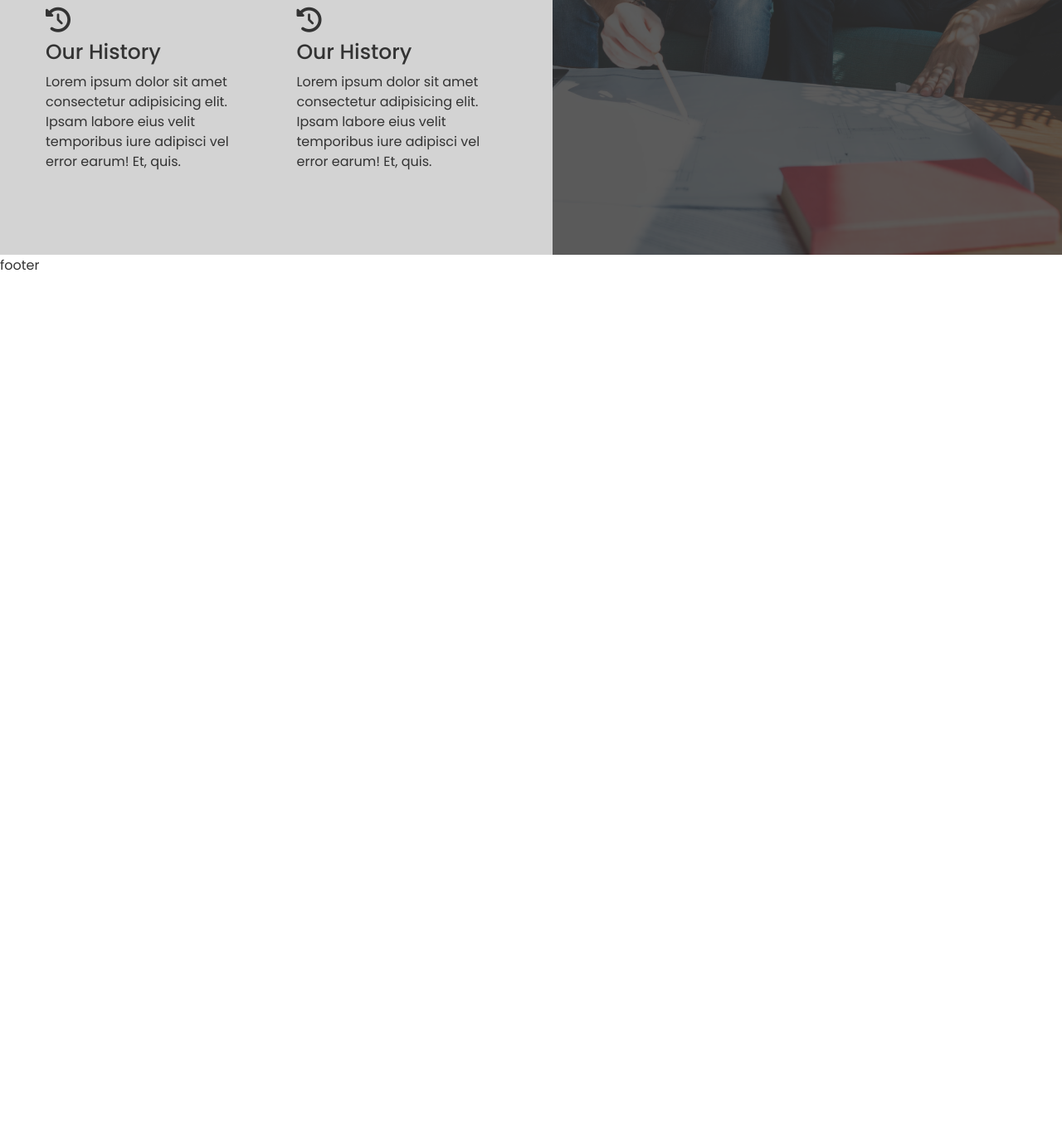
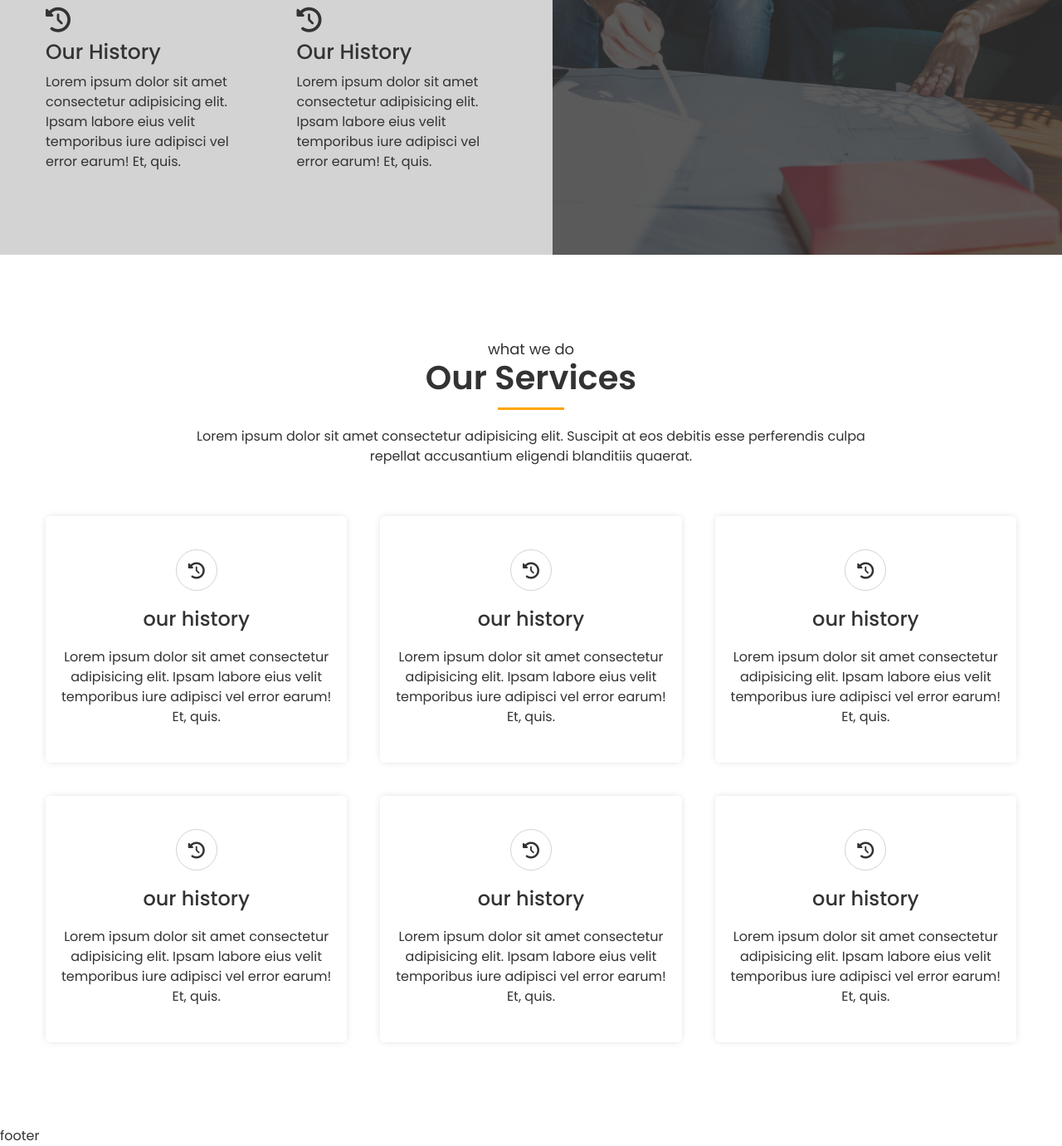
Before and after one commit to aburaihan8715/project_6_picchi, a plain HTML site: page index.html in a window 1280 px wide. Shown: the part 2410-3791 px from the top of the page at 83% size. Before the commit the page ends 2742 px from the top, so only its background shows below. Drawn offline with Linux system fonts and the light colour scheme.

Commit message:
services done

```diff
--- a/assets/css/layouts/_all.scss
+++ b/assets/css/layouts/_all.scss
@@ -3,3 +3,4 @@
 @import "section-title";
 @import "about";
 @import "features";
+@import "services";
--- /dev/null
+++ b/assets/css/layouts/_services.scss
@@ -0,0 +1,35 @@
+.services_area {
+  .services_box {
+    margin-top: 60px;
+    display: grid;
+    grid-template-columns: repeat(3, 1fr);
+    gap: 40px;
+    text-align: center;
+  }
+
+  .single_service {
+    box-shadow: 0px 0px 10px -2px lightgray;
+    padding: 40px 10px;
+    border-radius: 5px;
+    transition: 0.3s;
+    border-bottom: 3px solid transparent;
+    display: flex;
+    flex-direction: column;
+    gap: 20px;
+
+    &:hover {
+      border-bottom: 3px solid orange;
+    }
+
+    i {
+      width: 50px;
+      height: 50px;
+      border: 1px solid lightgray;
+      text-align: center;
+      line-height: 50px;
+      font-size: 20px;
+      border-radius: 50%;
+      align-self: center;
+    }
+  }
+}
--- a/index.html
+++ b/index.html
@@ -179,6 +179,65 @@
           </div>
         </div>
       </section>
+
+      <!-- services -->
+      <section class="services_area section_padding">
+        <div class="container">
+          <div class="section_title">
+            <span>what we do</span>
+            <h2>our services</h2>
+            <p>
+              Lorem ipsum dolor sit amet consectetur adipisicing elit. Suscipit at eos debitis esse perferendis culpa repellat accusantium eligendi
+              blanditiis quaerat.
+            </p>
+          </div>
+
+          <div class="services_box">
+            <div class="single_service">
+              <i class="fa-solid fa-clock-rotate-left"></i>
+              <h4>our history</h4>
+              <p>
+                Lorem ipsum dolor sit amet consectetur adipisicing elit. Ipsam labore eius velit temporibus iure adipisci vel error earum! Et, quis.
+              </p>
+            </div>
+            <div class="single_service">
+              <i class="fa-solid fa-clock-rotate-left"></i>
+              <h4>our history</h4>
+              <p>
+                Lorem ipsum dolor sit amet consectetur adipisicing elit. Ipsam labore eius velit temporibus iure adipisci vel error earum! Et, quis.
+              </p>
+            </div>
+            <div class="single_service">
+              <i class="fa-solid fa-clock-rotate-left"></i>
+              <h4>our history</h4>
+              <p>
+                Lorem ipsum dolor sit amet consectetur adipisicing elit. Ipsam labore eius velit temporibus iure adipisci vel error earum! Et, quis.
+              </p>
+            </div>
+            <div class="single_service">
+              <i class="fa-solid fa-clock-rotate-left"></i>
+              <h4>our history</h4>
+              <p>
+                Lorem ipsum dolor sit amet consectetur adipisicing elit. Ipsam labore eius velit temporibus iure adipisci vel error earum! Et, quis.
+              </p>
+            </div>
+            <div class="single_service">
+              <i class="fa-solid fa-clock-rotate-left"></i>
+              <h4>our history</h4>
+              <p>
+                Lorem ipsum dolor sit amet consectetur adipisicing elit. Ipsam labore eius velit temporibus iure adipisci vel error earum! Et, quis.
+              </p>
+            </div>
+            <div class="single_service">
+              <i class="fa-solid fa-clock-rotate-left"></i>
+              <h4>our history</h4>
+              <p>
+                Lorem ipsum dolor sit amet consectetur adipisicing elit. Ipsam labore eius velit temporibus iure adipisci vel error earum! Et, quis.
+              </p>
+            </div>
+          </div>
+        </div>
+      </section>
     </main>
     <footer>footer</footer>
   </body>
```
Also changed, not shown: assets/css/style.css, 1 other file.
